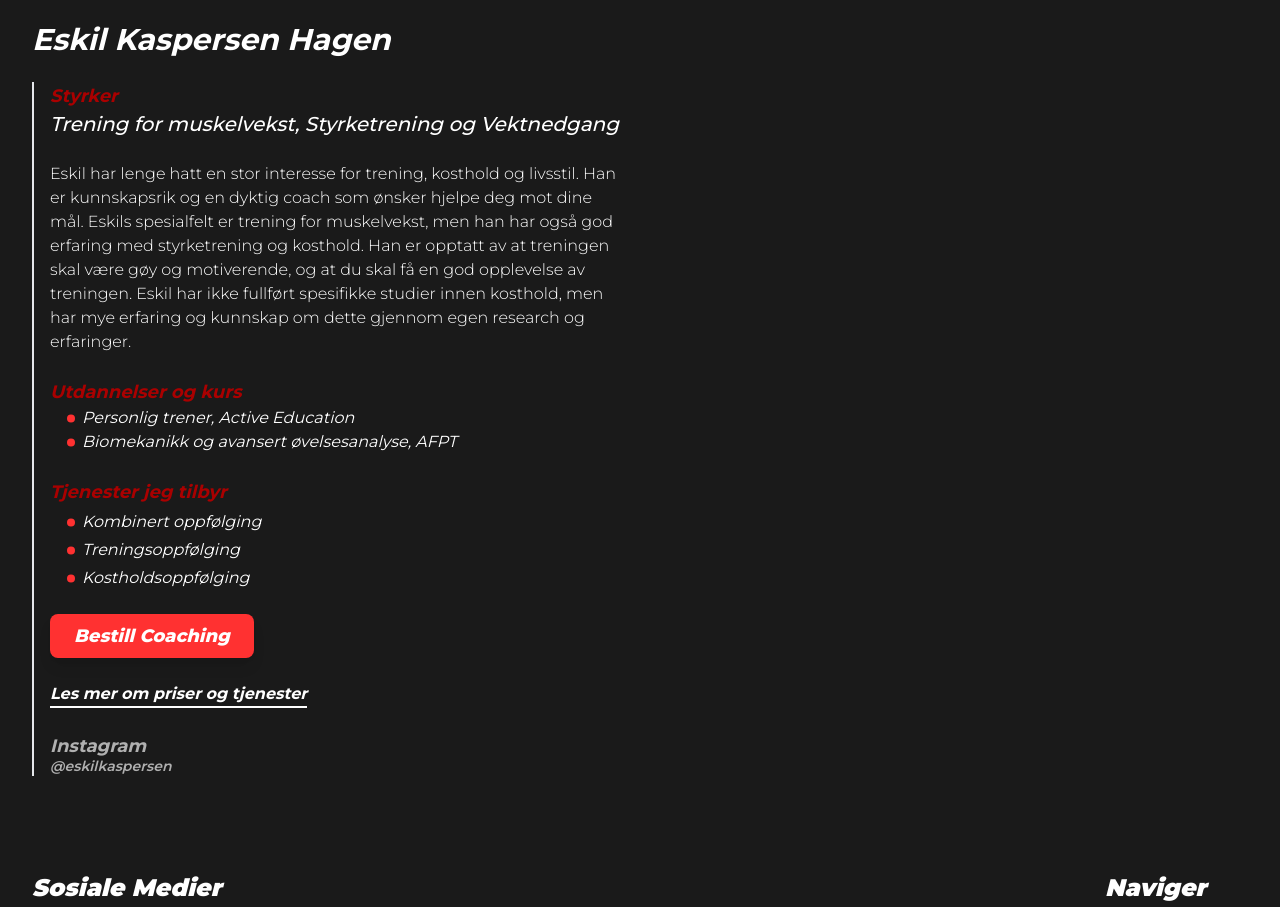
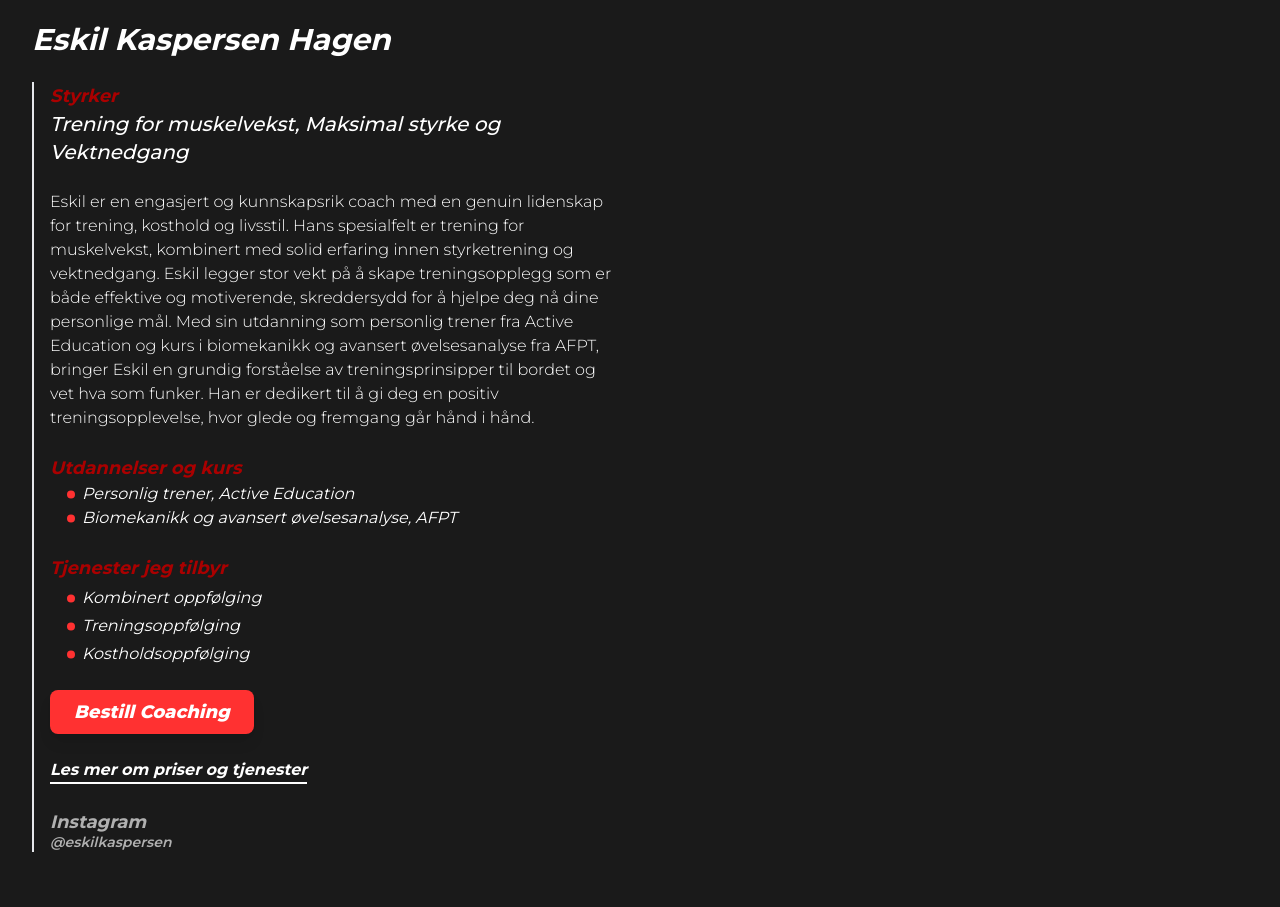
Before and after one commit to ekaspersen/maksimalcoaching, a Next.js app: page /team in a window 1280 px wide. Shown: the part 4992-5899 px from the top of the page. Built offline with nearby package versions, Linux system fonts and the light colour scheme.

Commit message:
Just Eskil Txt

```diff
--- a/app/team/page.js
+++ b/app/team/page.js
@@ -139,13 +139,13 @@ export const coaches = [
         id: 7,
         name: "Eskil Kaspersen Hagen",
         image: "/hello-eskil.jpg",
-        specialties: "Trening for muskelvekst, Styrketrening og Vektnedgang",
+        specialties: "Trening for muskelvekst, Maksimal styrke og Vektnedgang",
         experiences: [
             "Personlig trener, Active Education",
             "Biomekanikk og avansert øvelsesanalyse, AFPT",
         ],
-        about: "Eskil har lenge hatt en stor interesse for trening, kosthold og livsstil. Han er kunnskapsrik og en dyktig coach som ønsker hjelpe deg mot dine mål. Eskils spesialfelt er trening for muskelvekst, men han har også god erfaring med styrketrening og kosthold. Han er opptatt av at treningen skal være gøy og motiverende, og at du skal få en god opplevelse av treningen. Eskil har ikke fullført spesifikke studier innen kosthold, men har mye erfaring og kunnskap om dette gjennom egen research og erfaringer.",
-        email: "lena.prestmarken@maksimalcoaching.no",
+        about: "Eskil er en engasjert og kunnskapsrik coach med en genuin lidenskap for trening, kosthold og livsstil. Hans spesialfelt er trening for muskelvekst, kombinert med solid erfaring innen styrketrening og vektnedgang. Eskil legger stor vekt på å skape treningsopplegg som er både effektive og motiverende, skreddersydd for å hjelpe deg nå dine personlige mål. Med sin utdanning som personlig trener fra Active Education og kurs i biomekanikk og avansert øvelsesanalyse fra AFPT, bringer Eskil en grundig forståelse av treningsprinsipper til bordet og vet hva som funker. Han er dedikert til å gi deg en positiv treningsopplevelse, hvor glede og fremgang går hånd i hånd.",
+        email: "eskil.kaspersen@maksimalcoaching.no",
         instagram: "https://www.instagram.com/lenaprestmarken/",
         instagramAt: "eskilkaspersen",
         tjeneste1: "Kombinert oppfølging",
```
